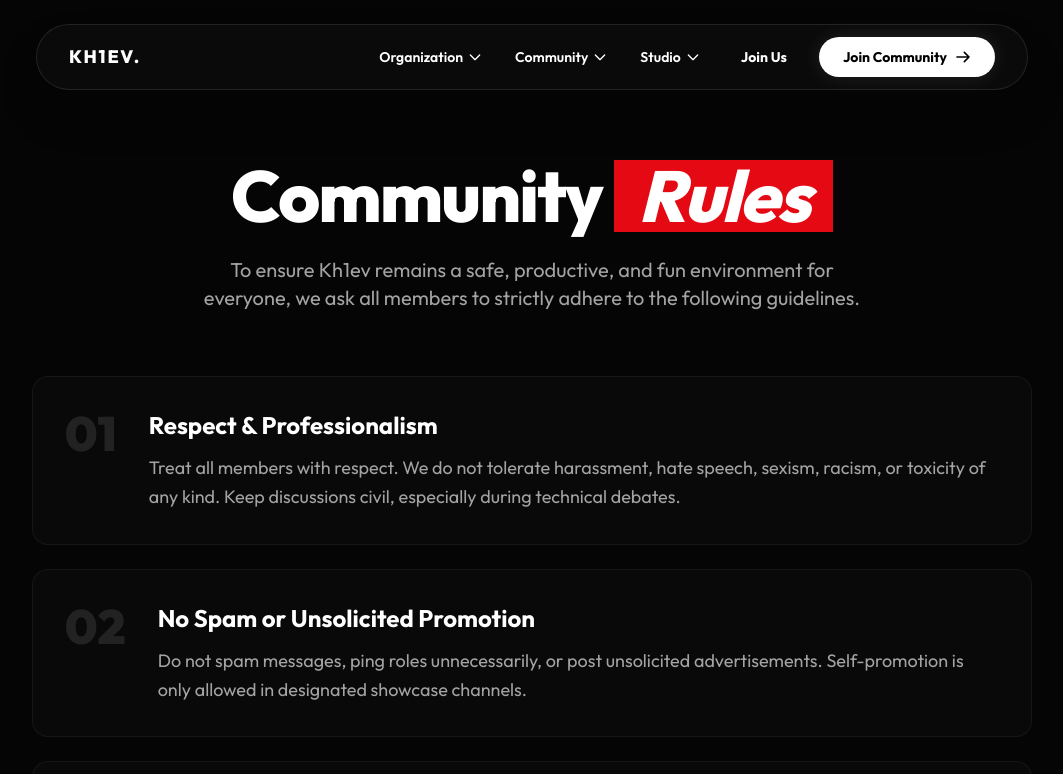
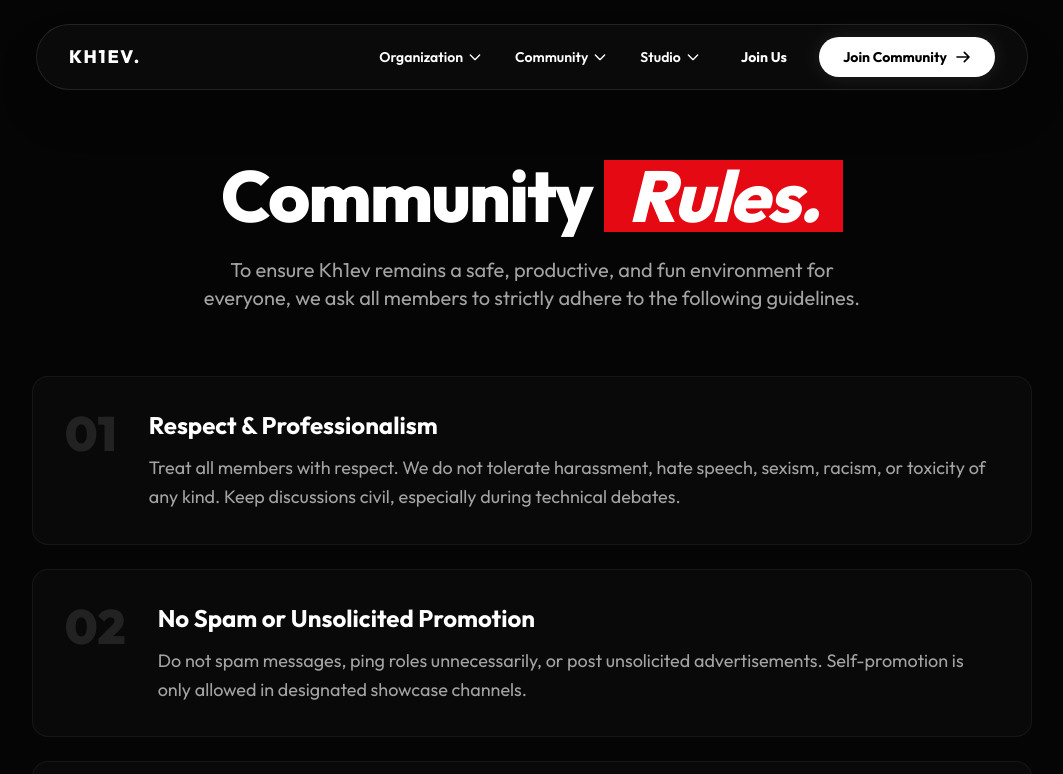
Before and after one commit to KH1EV/website-Kh1evNextGeneration, a Next.js app: page /community/rules in a window 1280 px wide. Shown: the top 774 px of the page, without its empty margins (108-1171 px from the left). Built offline with nearby package versions, Linux system fonts and the light colour scheme; no server answers.

Commit message:
update: uiux

```diff
--- a/src/app/community/blog/page.tsx
+++ b/src/app/community/blog/page.tsx
@@ -64,7 +64,7 @@
       <div className="flex-1 pt-32 px-4 md:px-8 w-full max-w-6xl mx-auto relative z-10 flex flex-col mb-32">
         <div className="text-center mb-16 mt-8">
           <h1 className="text-4xl md:text-6xl lg:text-7xl font-extrabold text-white tracking-tight leading-[1.1] mb-6 hero-text opacity-0">
-            Kh1ev <span className="bg-accent text-white px-3 md:px-6 inline-block mt-2 md:mt-0 italic">Blog</span>
+            Kh1ev <span className="bg-accent text-white px-3 md:px-6 inline-block mt-2 md:mt-0 italic">Blog.</span>
           </h1>
           <p className="text-lg md:text-xl text-neutral-400 max-w-2xl mx-auto leading-relaxed hero-text opacity-0">
             Latest updates, patch notes, announcements, and tech insights from the Kh1ev team.
--- a/src/app/community/rules/page.tsx
+++ b/src/app/community/rules/page.tsx
@@ -67,7 +67,7 @@
         <div className="max-w-[1000px] mx-auto relative z-10">
           <div className="flex flex-col items-center text-center mb-16">
             <h1 className="text-4xl md:text-6xl lg:text-7xl font-extrabold text-white tracking-tight leading-[1.1] mb-6 hero-text opacity-0">
-              Community <span className="bg-accent text-white px-3 md:px-6 inline-block mt-2 md:mt-0 italic">Rules</span>
+              Community <span className="bg-accent text-white px-3 md:px-6 inline-block mt-2 md:mt-0 italic">Rules.</span>
             </h1>
             <p className="text-lg md:text-xl text-neutral-400 max-w-2xl mx-auto hero-text leading-relaxed opacity-0">
               To ensure Kh1ev remains a safe, productive, and fun environment for everyone, we ask all members to strictly adhere to the following guidelines.
--- a/src/app/team/page.tsx
+++ b/src/app/team/page.tsx
@@ -182,7 +182,7 @@
 
         <div className="max-w-[1440px] mx-auto relative z-10 flex flex-col items-center text-center mb-16">
           <h1 className="text-4xl md:text-6xl lg:text-7xl font-extrabold text-white tracking-tight leading-[1.1] mb-6 hero-text opacity-0">
-            Meet Our <span className="bg-accent text-white px-3 md:px-6 inline-block mt-2 md:mt-0 italic">Team</span>
+            Meet Our <span className="bg-accent text-white px-3 md:px-6 inline-block mt-2 md:mt-0 italic">Team.</span>
           </h1>
           <p className="text-lg md:text-xl text-neutral-400 max-w-2xl mx-auto hero-text leading-relaxed opacity-0">
             A collective of passionate developers, designers, and tech enthusiasts working together to build amazing digital experiences.
```
